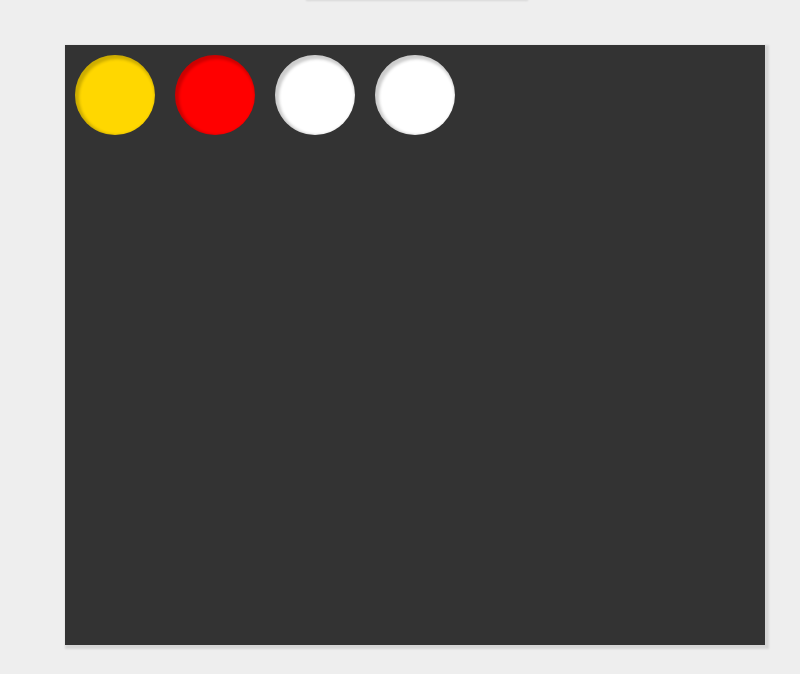
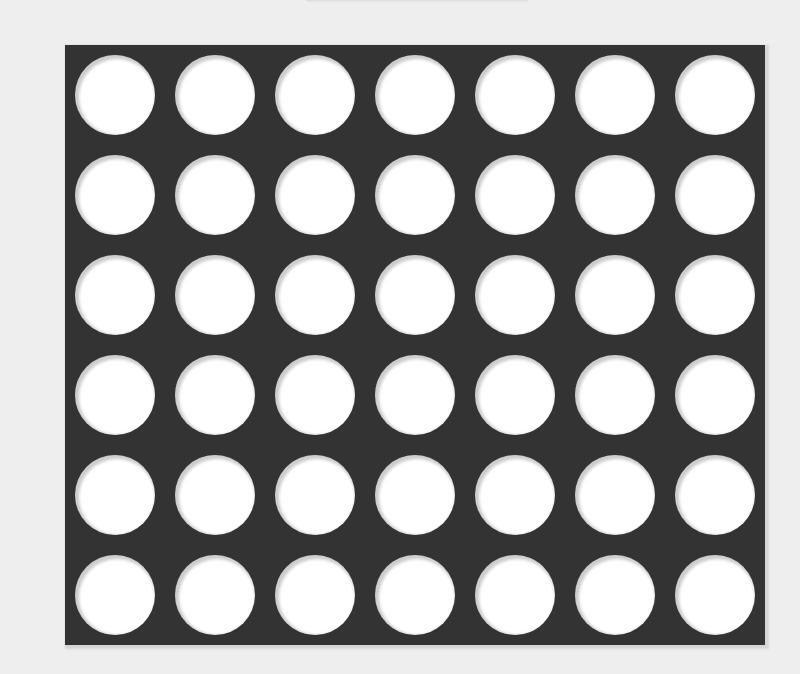
Before and after one commit to afterafx/connect-four, a plain HTML site: page index.html in a window 1280 px wide. Shown: the part 126-800 px from the top of the page, without its empty margins (225-1025 px from the left). Drawn offline with Linux system fonts and the light colour scheme.

Commit message:
add js file for filling board with slots.

```diff
--- a/index.html
+++ b/index.html
@@ -6,70 +6,13 @@
     <title>Connect Four</title>
     <meta name="viewport" content="width=device-width, initial-scale=1">
     <link rel="stylesheet" type="text/css" media="screen" href="./css/main.css">
-    <script src="main.js"></script>
+
 </head>
 <body>
     <h1>Connect Four</h1>
     <h2 id="turn-indicator"><span class="player1" id="player-indicator">Player 1</span> turn</h2>
-    <div id="board">
-        <div class="slot">
-            <label for="slot06" class="player1">
-                <input type="checkbox" name="slot06" id="slot06">
-            </label>
-        </div>
-        <div class="slot">
-            <label for="slot16" class="player2">
-                <input type="checkbox" name="slot16" id="slot16">
-            </label>
-        </div>
-        <div class="slot">
-            <label for="slot26">
-                <input type="checkbox" name="slot26" id="slot26">
-            </label>
-        </div>
-        <div class="slot">
-            <label for="slot36">
-                <input type="checkbox" name="slot36" id="slot36">
-            </label>
-        </div>
-        <div class="slot"></div>
-        <div class="slot"></div>
-        <div class="slot"></div>
-        <div class="slot"></div>
-        <div class="slot"></div>
-        <div class="slot"></div>
-        <div class="slot"></div>
-        <div class="slot"></div>
-        <div class="slot"></div>
-        <div class="slot"></div>
-        <div class="slot"></div>
-        <div class="slot"></div>
-        <div class="slot"></div>
-        <div class="slot"></div>
-        <div class="slot"></div>
-        <div class="slot"></div>
-        <div class="slot"></div>
-        <div class="slot"></div>
-        <div class="slot"></div>
-        <div class="slot"></div>
-        <div class="slot"></div>
-        <div class="slot"></div>
-        <div class="slot"></div>
-        <div class="slot"></div>
-        <div class="slot"></div>
-        <div class="slot"></div>
-        <div class="slot"></div>
-        <div class="slot"></div>
-        <div class="slot"></div>
-        <div class="slot"></div>
-        <div class="slot"></div>
-        <div class="slot"></div>
-        <div class="slot"></div>
-        <div class="slot"></div>
-        <div class="slot"></div>
-        <div class="slot"></div>
-        <div class="slot"></div>
-        <div class="slot"></div>
-    </div>
+    <div id="board"></div>
+
+    <script src="main.js"></script>
 </body>
 </html>
--- /dev/null
+++ b/main.js
@@ -0,0 +1,20 @@
+const board = document.getElementById('board');
+
+// Setup Board
+// bounds: i j
+// direction: i j
+let boardHTML = '';
+for (let row = 5; row >= 0; row--) {
+    for(let col = 0; col < 7; col++){
+        boardHTML += `
+        <div class="slot">
+            <label for="slot${col}${row}">
+                <input type="checkbox" name="slot${col}${row}" id="slot${col}${row}">
+            </label>
+        </div>
+        `;
+    }
+}
+
+// Set the html
+board.innerHTML = boardHTML;
```
